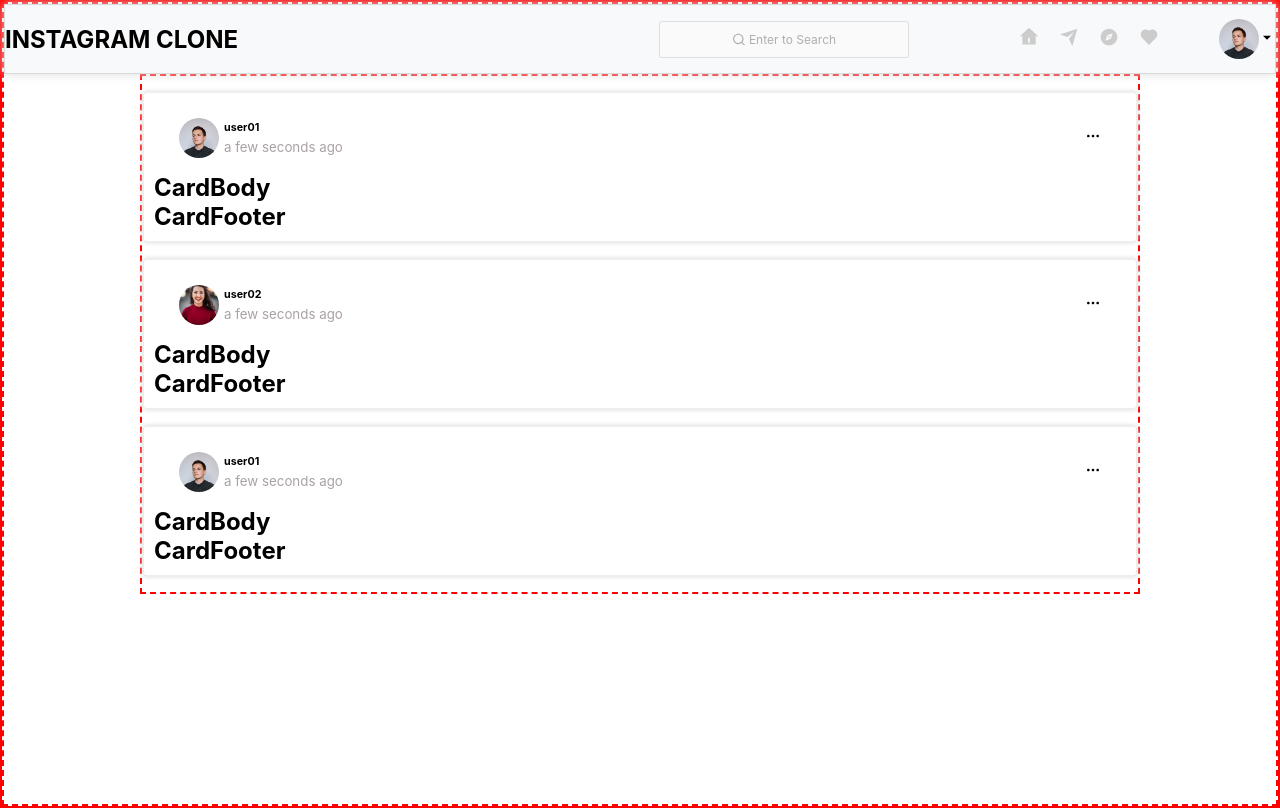
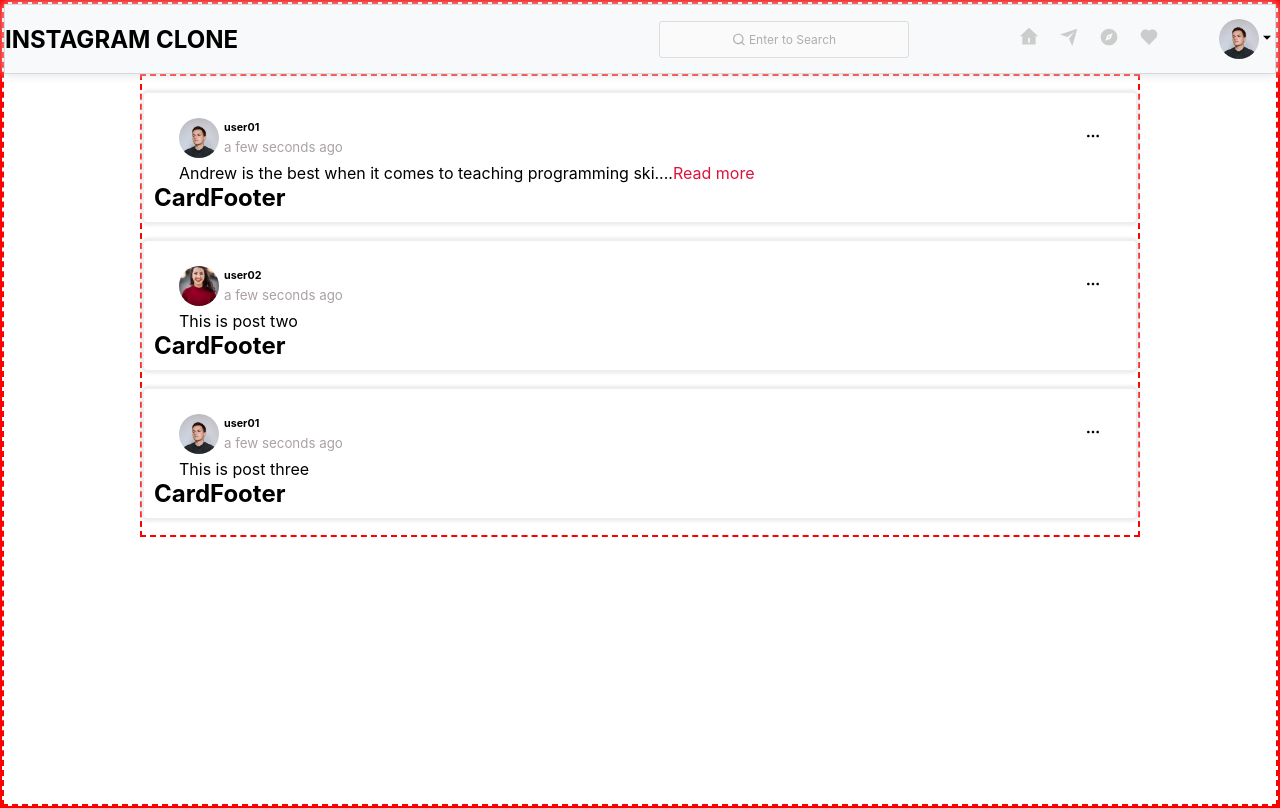
Before and after one commit to TimothyAttah/Instagram-clone-with-reactjs, a React (Create React App) app in the folder client/: page /posts in a window 1280 px wide. Built offline with nearby package versions, Linux system fonts and the light colour scheme.

Commit message:
Made post content show in ui

```diff
--- a/client/src/components/postCard/CardBody.jsx
+++ b/client/src/components/postCard/CardBody.jsx
@@ -1,9 +1,25 @@
-import React from 'react';
+import React, { useState } from 'react';
+import { StyledCardBodyContent, StyledReadMore } from './style/cardBody';
 
 const CardBody = ({ post }) => {
+  const [readMore, setReadMore] = useState(false);
+
   return (
     <div>
-      <h2>CardBody</h2>
+      <StyledCardBodyContent>
+        <span>
+          {post.content.length < 60
+            ? post.content
+            : readMore
+            ? post.content + ' '
+            : post.content.slice(0, 60) + '....'}
+        </span>
+        {post.content.length > 60 && (
+          <StyledReadMore onClick={() => setReadMore(!readMore)}>
+            {readMore ? 'Hide content' : 'Read more'}
+          </StyledReadMore>
+        )}
+      </StyledCardBodyContent>
     </div>
   );
 };
--- a/client/src/components/postCard/style/cardBody.js
+++ b/client/src/components/postCard/style/cardBody.js
@@ -0,0 +1,11 @@
+import styled from 'styled-components';
+
+export const StyledCardBodyContent = styled.div`
+  padding: 0 25px;
+  margin-top: -10px;
+`;
+
+export const StyledReadMore = styled.span`
+  color: crimson;
+  cursor: pointer;
+`;
--- a/client/src/redux/reducers/postReducer.js
+++ b/client/src/redux/reducers/postReducer.js
@@ -5,8 +5,8 @@ const initialState = {
   loading: false,
   posts: [
     {
-      content: 'This is post one',
-      images: images.PostOne,
+      content: `Andrew is the best when it comes to teaching programming skills, and this is the third of his courses I've taken. You can be a total noob but you'll understand what's going on because everything is explained in detail. This course in particular is a masterpiece remastered.`,
+      images: [images.PostOne],
       likes: [1, 2, 3],
       comments: [],
       user: {
@@ -19,7 +19,7 @@ const initialState = {
     },
     {
       content: 'This is post two',
-      images: images.PostTwo,
+      images: [images.PostTwo],
       likes: [1, 2],
       comments: [],
       user: {
@@ -32,7 +32,7 @@ const initialState = {
     },
     {
       content: 'This is post three',
-      images: images.PostThree,
+      images: [images.PostThree],
       likes: [],
       comments: [],
       user: {
```
